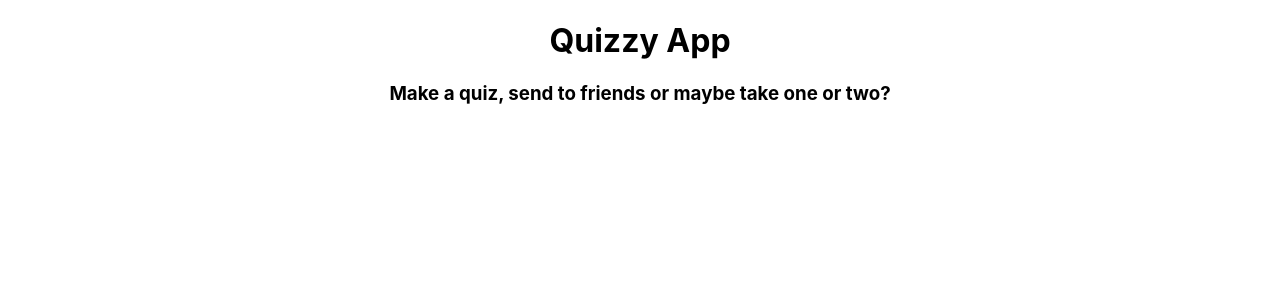
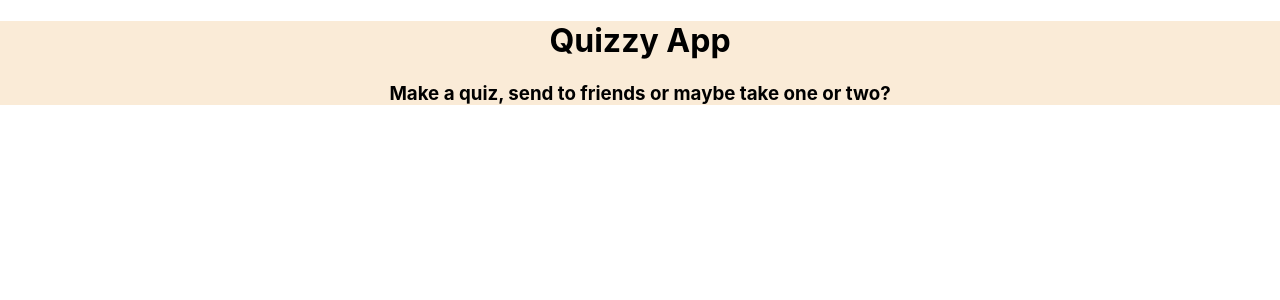
Before and after one commit to HessianPL/quizzy, a React (Create React App) app: page / in a window 1280 px wide. Shown: the top 300 px of the page. Built offline with nearby package versions, Linux system fonts and the light colour scheme.

Commit message:
Create navbar component with css file

```diff
--- a/src/App.tsx
+++ b/src/App.tsx
@@ -1,6 +1,7 @@
 import React from 'react';
 import './App.css';
 import {QuizEntityResponse} from 'types'
+import {Header} from "./components/Header";
 
 function App() {
     console.log('Testing App')
@@ -18,8 +19,7 @@ function App() {
 
   return (
     <div className="App">
-      <h1>Quizzy App</h1>
-      <h3>Make a quiz, send to friends or maybe take one or two?</h3>
+      <Header />
     </div>
   );
 }
--- /dev/null
+++ b/src/components/Header.css
@@ -0,0 +1,3 @@
+header {
+    background-color: antiquewhite;
+}
--- /dev/null
+++ b/src/components/Header.tsx
@@ -0,0 +1,11 @@
+import React from "react";
+import './Header.css'
+
+export const Header = () => {
+    return (
+        <header>
+            <h1>Quizzy App</h1>
+            <h3>Make a quiz, send to friends or maybe take one or two?</h3>
+        </header>
+    )
+}
```
Also changed, not shown: 1 other file (tests, documents, lock files or other folders).
